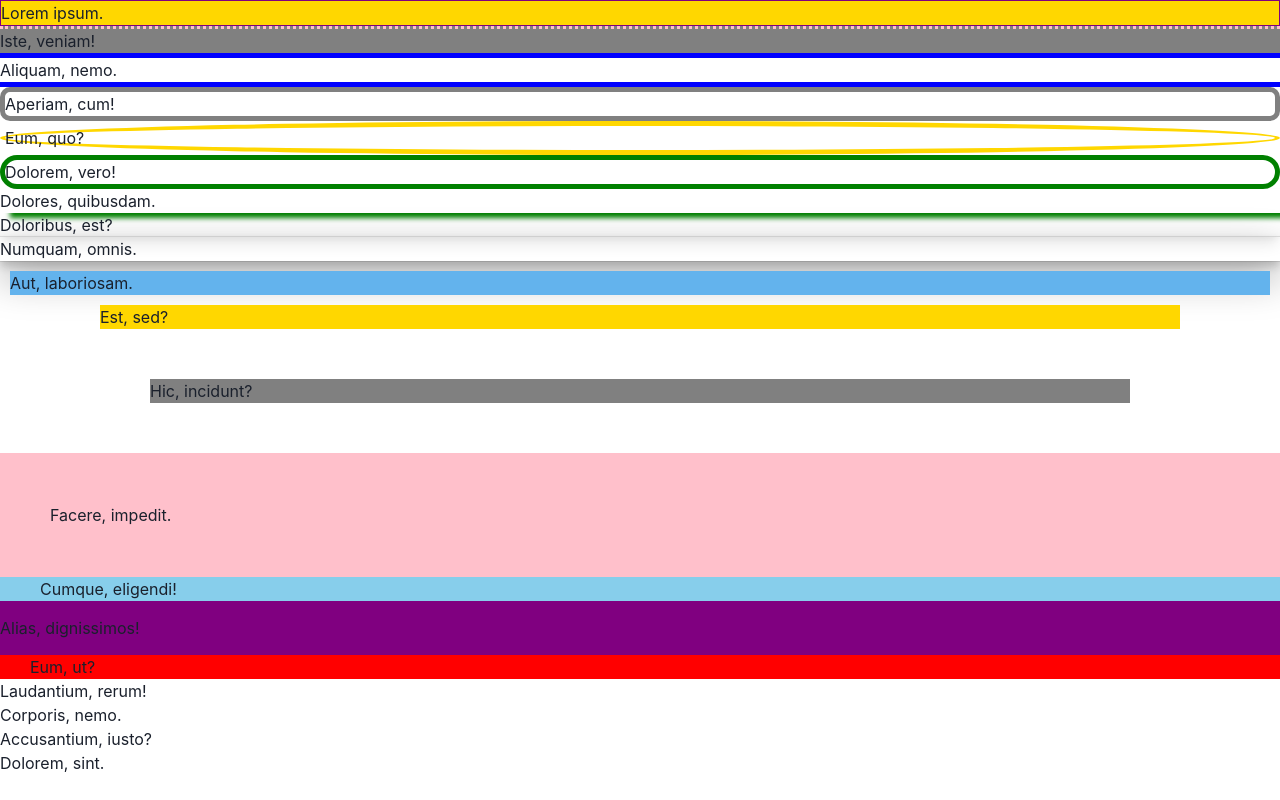
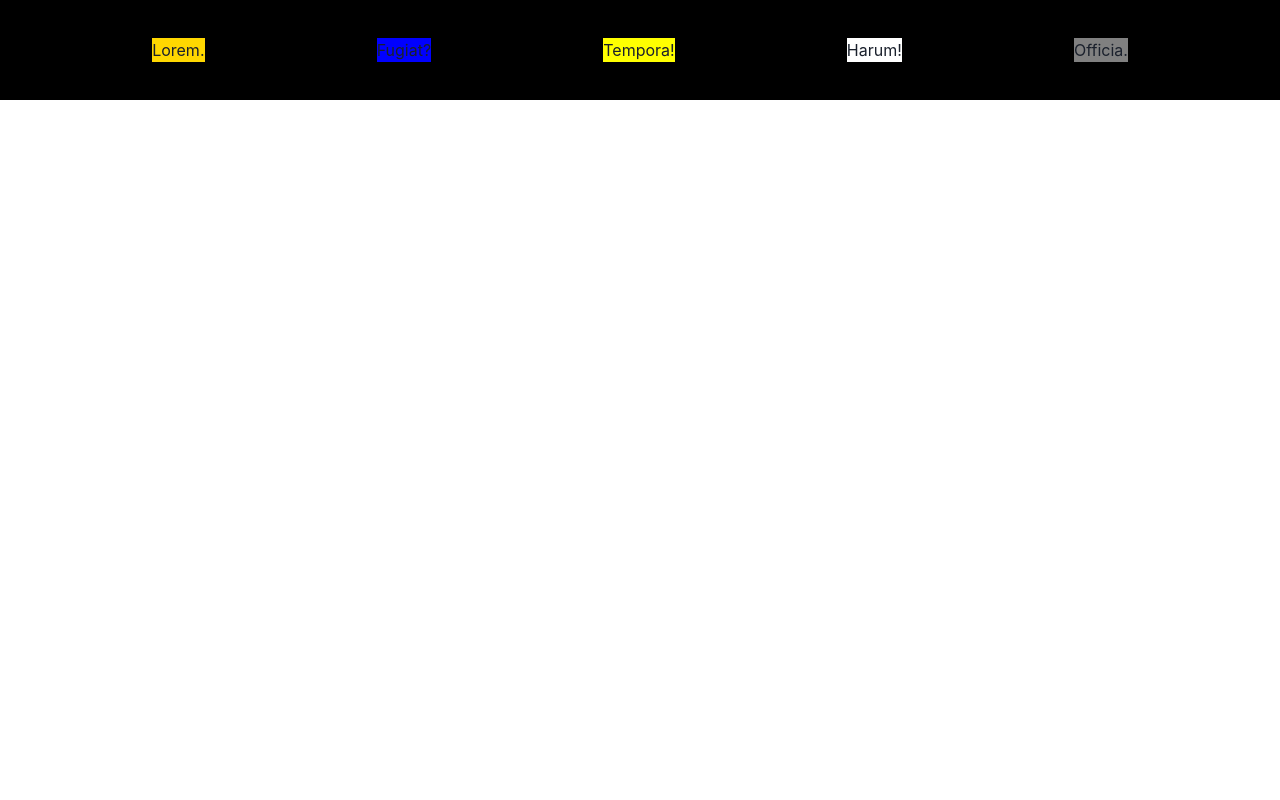
Before and after one commit to AngelosGithub/react231031, a React (Create React App) app: page / in a window 1280 px wide. Built offline with nearby package versions, Linux system fonts and the light colour scheme.

Commit message:
231102 flexbox 사용

```diff
--- a/src/App.js
+++ b/src/App.js
@@ -1,52 +1,22 @@
-import { Box } from "@chakra-ui/react";
+import { Box, Flex } from "@chakra-ui/react";
 
 function App() {
   return (
     <>
-      <Box bg="gold" border={"1px solid purple"}>
-        Lorem ipsum.
-      </Box>
-      <Box bg="gray" borderTop={"3px dotted pink"}>
-        Iste, veniam!
-      </Box>
-      <Box borderY={"5px solid blue"}>Aliquam, nemo.</Box>
-      <Box border={"5px solid gray"} borderRadius={"10px"}>
-        Aperiam, cum!
-      </Box>
-      <Box border={"5px solid gold"} borderRadius={"50%"}>
-        Eum, quo?
-      </Box>
-      <Box border={"5px solid green"} borderRadius={20}>
-        Dolorem, vero!
-      </Box>
-      <Box boxShadow={"10px 5px 5px green"}>Dolores, quibusdam.</Box>
-      <Box shadow={"lg"}>Doloribus, est?</Box>
-      <Box shadow={"dark-lg"}>Numquam, omnis.</Box>
-      <Box bg={"blue.300"} m={"10px"}>
-        Aut, laboriosam.
-      </Box>
-      <Box bg={"gold"} mx={"100px"}>
-        Est, sed?
-      </Box>
-      <Box bg={"gray"} mx={150} my={50}>
-        Hic, incidunt?
-      </Box>
-      <Box bg={"pink"} p={"50px"}>
-        Facere, impedit.
-      </Box>
-      <Box bg={"skyblue"} px={10}>
-        Cumque, eligendi!
-      </Box>
-      <Box bg={"purple"} py={15}>
-        Alias, dignissimos!
-      </Box>
-      <Box bg={"red"} pl={"30px"}>
-        Eum, ut?
-      </Box>
-      <Box>Laudantium, rerum!</Box>
-      <Box>Corporis, nemo.</Box>
-      <Box>Accusantium, iusto?</Box>
-      <Box>Dolorem, sint.</Box>
+      <Flex
+        w={"100%"}
+        h={"100px"}
+        bg={"black"}
+        gap={5}
+        align={"center"}
+        justify={"space-evenly"}
+      >
+        <Box bg={"gold"}>Lorem.</Box>
+        <Box bg={"blue"}>Fugiat?</Box>
+        <Box bg={"yellow"}>Tempora!</Box>
+        <Box bg={"white"}>Harum!</Box>
+        <Box bg={"gray"}>Officia.</Box>
+      </Flex>
     </>
   );
 }
```
